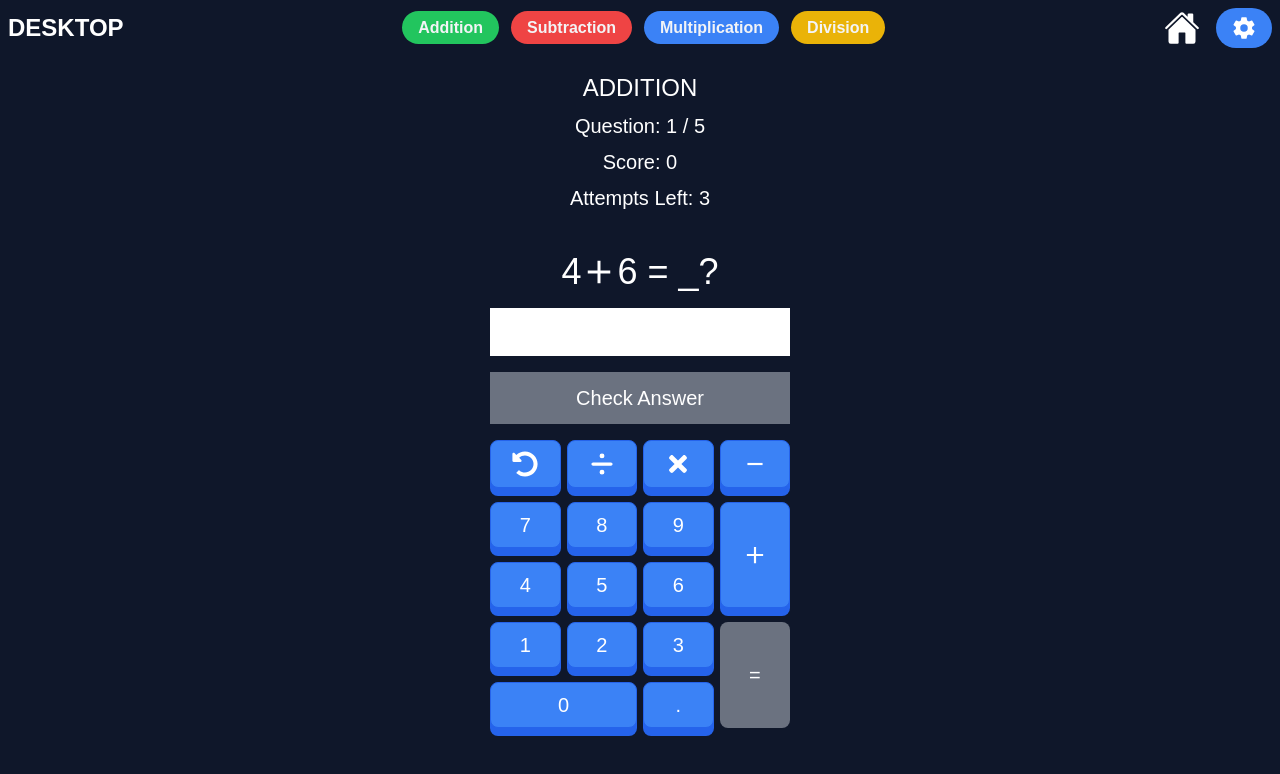
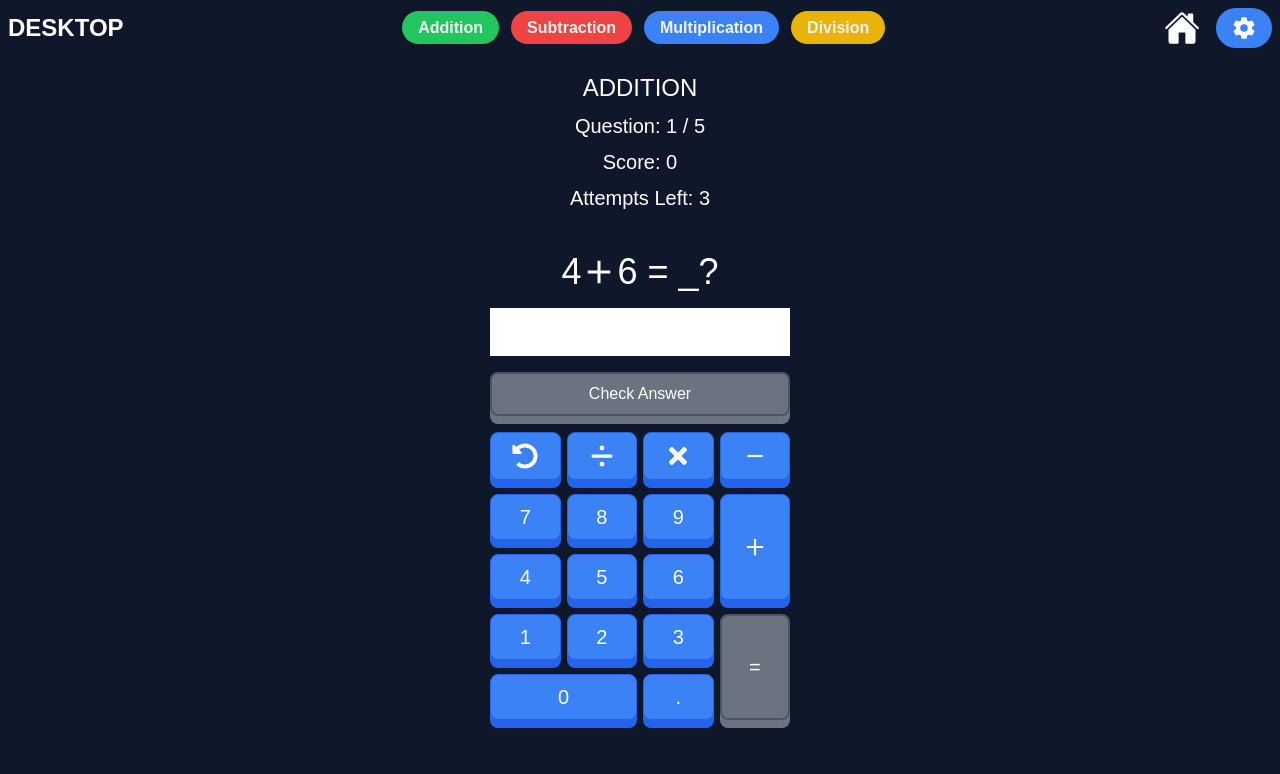
Before and after one commit to bartswierz/learning-game, a React (Vite) app: page /addition in a window 1280 px wide. Shown: the top 774 px of the page. Built offline with nearby package versions, Linux system fonts and the light colour scheme; a web font is replaced by a local one.

Commit message:
applied border all around check answer button

```diff
--- a/src/components/ui/Problems/CheckAnswerBtn.tsx
+++ b/src/components/ui/Problems/CheckAnswerBtn.tsx
@@ -92,12 +92,26 @@ const CheckAnswerBtn = ({ disabled, operationType, text, className, userInput }:
 
   return (
     <button
+      className={`relative flex items-center justify-center w-full h-full transition-all duration-[5000ms] ease-in-out`}
       onClick={handleCheck}
-      className={`${disabled ? "bg-gray-500 cursor-not-allowed" : "bg-blue-500"} bg-blue-500 text-xl px-2 py-3 ${className}`}
       disabled={disabled}
-      // aria-label="button-equal"
+      aria-label="button-equal"
     >
-      {text}
+      {/* BACKGROUND*/}
+      <div
+        className={`absolute inset-x-0 h-full -bottom-2 bg-blue-600x rounded-lg ${
+          disabled ? "bg-gray-500 cursor-not-allowed" : "bg-blue-600"
+        }`}
+      ></div>
+
+      {/* TEXT CONTAINER */}
+      <div
+        className={`relative flex items-center justify-center w-full h-full  border-2 border-blue-600 rounded-lg py-2 transition transform duration-600 ${
+          disabled ? "bg-gray-500 border-gray-600 cursor-not-allowed" : "bg-blue-500 active:translate-y-2"
+        }`}
+      >
+        {text}
+      </div>
     </button>
   );
 };
--- a/src/components/ui/Problems/NumberPad.tsx
+++ b/src/components/ui/Problems/NumberPad.tsx
@@ -74,7 +74,7 @@ const NumberPad = ({ operationType }: NumberPadProps) => {
         updateUserInput(newInput);
       } else {
         // NO NEGATIVE SIGN FOUND, ADD IT TO THE FRONT OF THE USERINPUT STRING
-        console.log('user input did not have a "-" sign, adding it and updating the state to: ', "-" + userInput);
+        console.log("No negative sign found, applying to user input...", "-" + userInput);
         updateUserInput("-" + userInput);
       }
     } else return;
@@ -91,7 +91,6 @@ const NumberPad = ({ operationType }: NumberPadProps) => {
     const ariaLabel = `button-${value}`;
 
     return (
-      <>
       <button
         className={`relative flex items-center justify-center w-full h-full transition-all duration-[5000ms] ease-in-out`}
         onClick={() => handleClick(value)}
@@ -105,7 +104,6 @@ const NumberPad = ({ operationType }: NumberPadProps) => {
           {buttonContent}
         </div>
       </button>
-      </>
     );
   };
 
```
Lines whose indentation alone changed are shown as unchanged.
